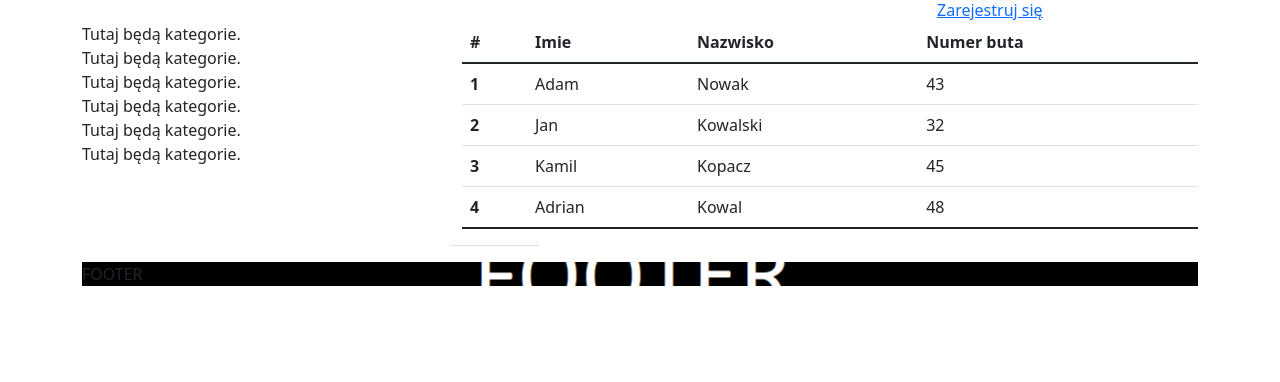
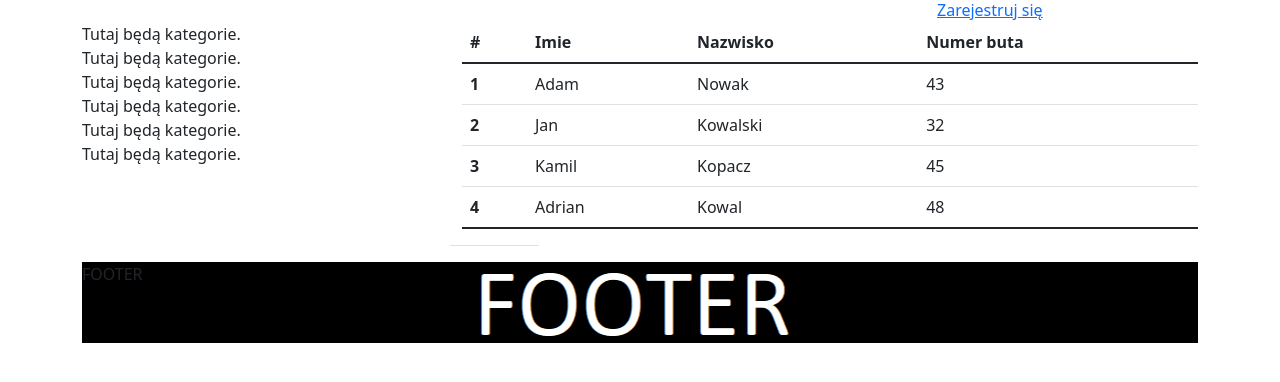
Before and after one commit to LigockiD/ligocki_sklep, a PHP site: page / in a window 1280 px wide. Shown: the part 326-708 px from the top of the page. Run offline with PHP 8.4, Linux system fonts and the light colour scheme.

Commit message:
Update main.css

```diff
--- a/css/main.css
+++ b/css/main.css
@@ -14,5 +14,6 @@
 }
 
 .footer {
+    height: 81px;
     background: url("../img/footer_background.png") no-repeat center;
 }
```
